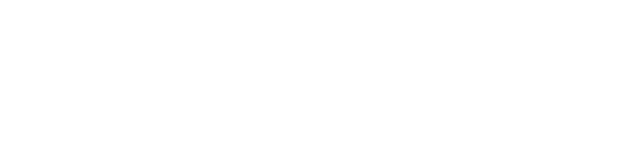
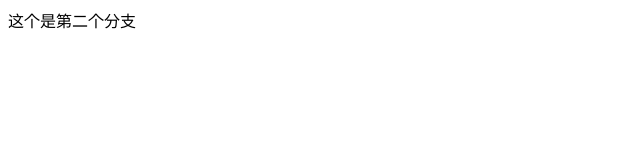
Before and after one commit to kevinxzm/big-event-front-end, a plain HTML site: page test shh.html in a window 1280 px wide. Shown: the whole page, without its empty margins (0-640 px from the left). Drawn offline with Linux system fonts and the light colour scheme.

Commit message:
第二个分支

```diff
--- a/test shh.html
+++ b/test shh.html
@@ -7,6 +7,7 @@
     <title>Document</title>
 </head>
 <body>
+    <div>这个是第二个分支</div>
 
 
 </body>
```
